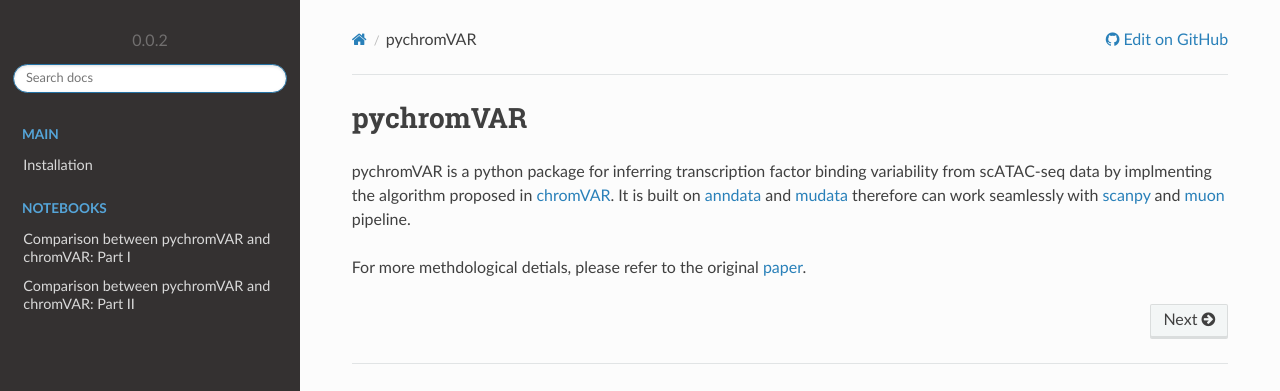
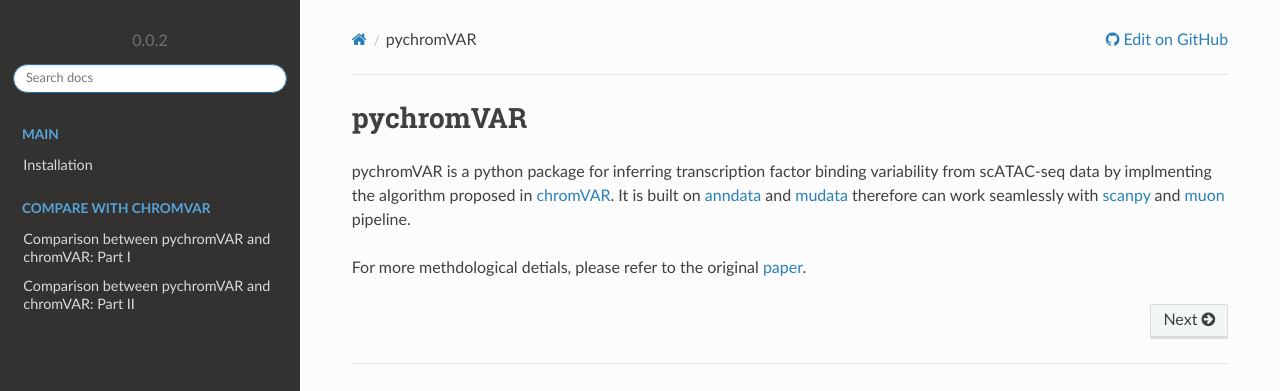
Before and after one commit to pinellolab/pychromVAR, a Sphinx documentation site: the page built from docs/source/index.rst, in a window 1280 px wide. Shown: the top 391 px of the page. Built offline with Sphinx 7.4.7 and the Read the Docs theme 2.0.0, drawn with Linux system fonts in a browser that asks for light colours.

Commit message:
update docs

```diff
--- a/docs/source/index.rst
+++ b/docs/source/index.rst
@@ -19,7 +19,7 @@ For more methdological detials, please refer to the original `paper <https://www
    installation
 
 .. toctree::
-   :caption: NOTEBOOKS
+   :caption: Compare with chromVAR
    :maxdepth: 2
    :hidden:
 
```
Also changed, not shown: docs/source/notebooks/compare_with_chromVAR.ipynb, docs/source/notebooks/run_chromVAR.ipynb.
